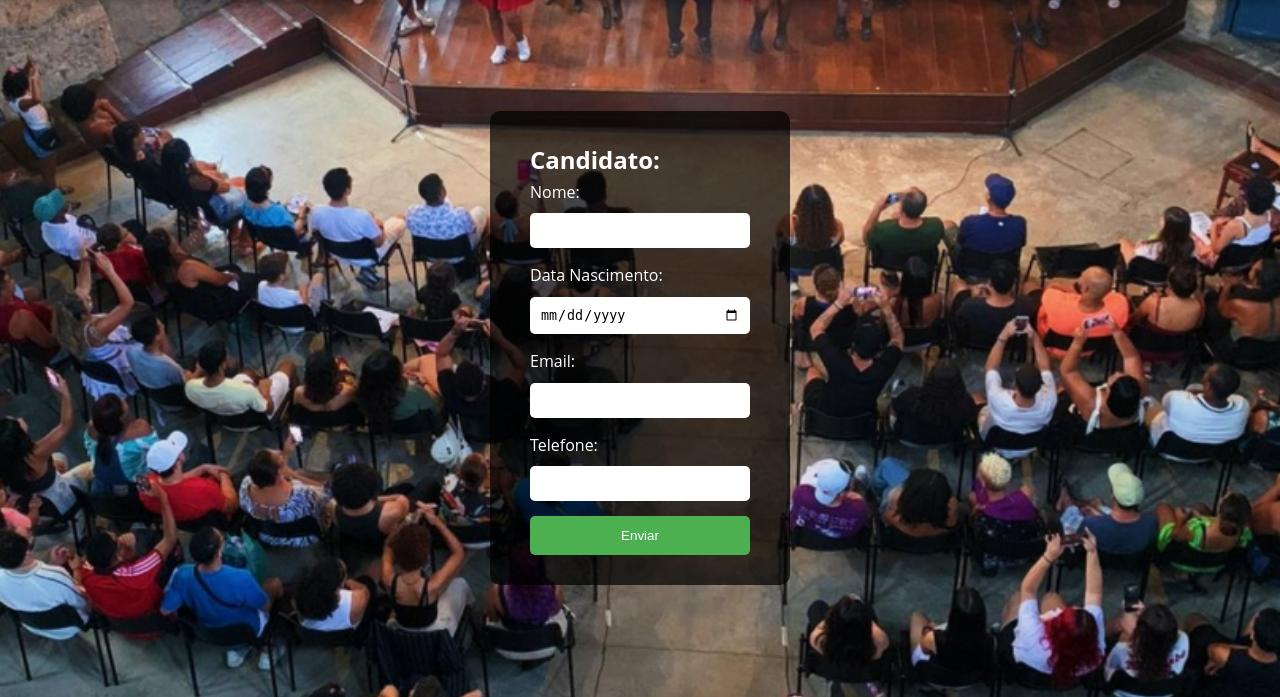
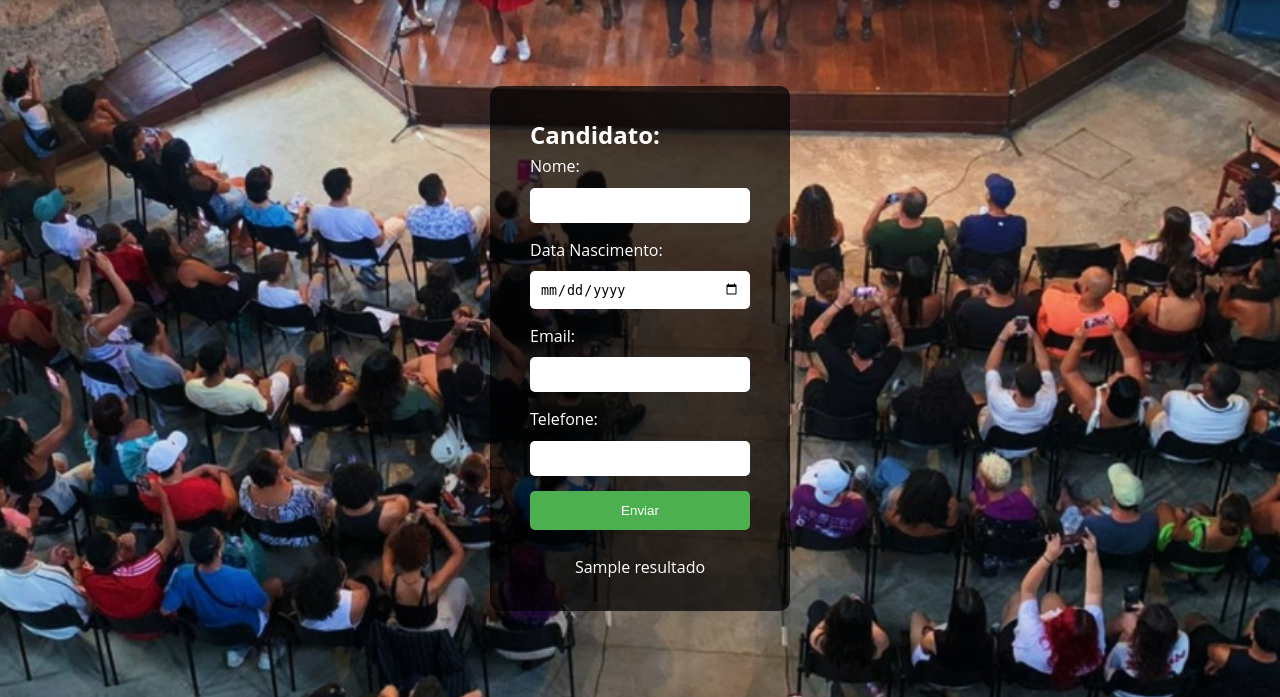
Before and after one commit to rigopedro/trabalhowebIII, a Flask app: template templates/formulario.html in a window 1280 px wide. Shown: the part 103-800 px from the top of the page. Run offline with Flask 3, Linux system fonts and the light colour scheme; the template is opened without the code that fills it: most values are stand-ins (such as "Sample title", 1, 10 or a date in 2020).

Commit message:
feat: adicionado checagem dos dados antes de serem enviados ao banco de dados

```diff
--- a/app.py
+++ b/app.py
@@ -36,6 +36,21 @@ def enviar():
     telefone = request.form['telefone']
     data_nascimento = request.form['data_nascimento']
 
+    # remover caracteres desnecessarios do numero de telefone inserido
+
+    telefone = telefone.strip().translate({ord(i): None for i in ' +-.()'})
+
+    # checagem dos dados inseridos
+
+    if nome == '' or len(nome) < 2:
+        return render_template('formulario.html', resultado="Nome Inválido, por favor insira novamente")
+    if email == '' or '@' not in email:
+        return render_template('formulario.html', resultado="E-mail inválido, por favor insira novamente")
+    if len(telefone) != 11:
+        return render_template('formulario.html', resultado="Numero de telefone invalido. Não esqueça de incluir o DDD, por exemplo: 21 91234-5678")
+
+    app.logger.info(nome, email, telefone, data_nascimento)
+
     try:
         enviar_sql(nome, email, telefone, data_nascimento)
     except Exception as e:
--- a/templates/formulario.html
+++ b/templates/formulario.html
@@ -50,6 +50,14 @@
 
                     <input type="submit" class="btn" value="Enviar"/>
                 </form>
+                <br>
+                {% if resultado %}
+                <center>
+                    <p>
+                    {{ resultado }}
+                    </p>
+                </center>
+                {% endif %}
             </div>
         </main>
     </body>
```
Lines whose indentation alone changed are shown as unchanged.
